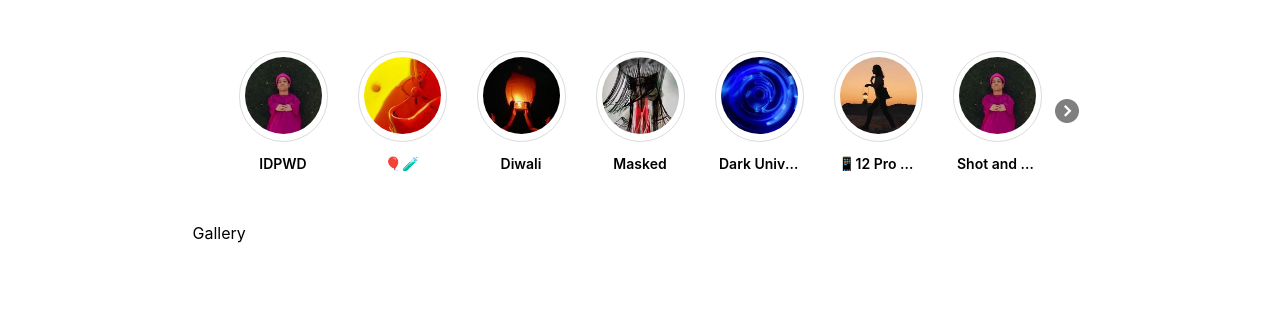
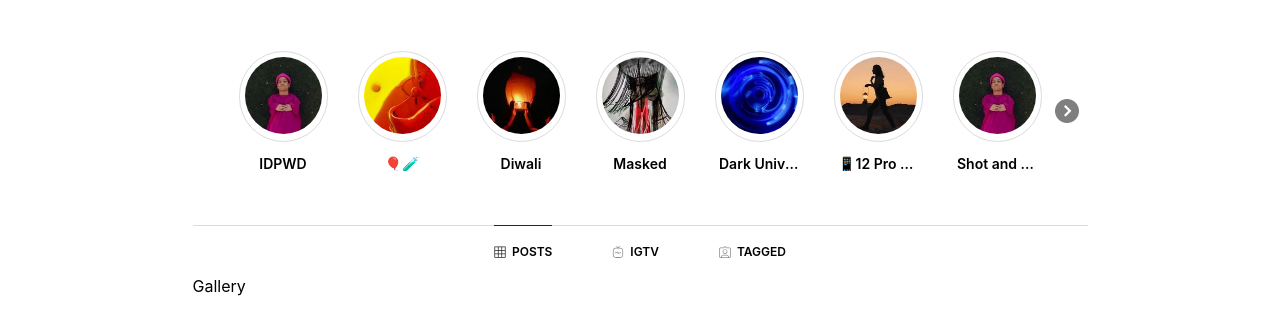
Before and after one commit to harbor-school/instagram-profile-css, a website: page index.html in a window 1280 px wide. Shown: the part 264-598 px from the top of the page. Drawn offline with Linux system fonts and the light colour scheme.

Commit message:
complete tabs

```diff
--- a/index.html
+++ b/index.html
@@ -104,6 +104,20 @@
           </button>
         </ul>
       </div>
+      <div class="tabs">
+        <div class="tab-item active" style="margin-right: 60px;">
+          <svg aria-label="Posts" class="_8-yf5 " fill="#262626" height="12" viewBox="0 0 48 48" width="12"><path clip-rule="evenodd" d="M45 1.5H3c-.8 0-1.5.7-1.5 1.5v42c0 .8.7 1.5 1.5 1.5h42c.8 0 1.5-.7 1.5-1.5V3c0-.8-.7-1.5-1.5-1.5zm-40.5 3h11v11h-11v-11zm0 14h11v11h-11v-11zm11 25h-11v-11h11v11zm14 0h-11v-11h11v11zm0-14h-11v-11h11v11zm0-14h-11v-11h11v11zm14 28h-11v-11h11v11zm0-14h-11v-11h11v11zm0-14h-11v-11h11v11z" fill-rule="evenodd"></path></svg>
+          <span>POSTS</span>
+        </div>
+        <div class="tab-item" style="margin-right: 60px;">
+          <svg aria-label="Posts" class="_8-yf5 " fill="#8e8e8e" height="12" viewBox="0 0 48 48" width="12"><path d="M41 10c-2.2-2.1-4.8-3.5-10.4-3.5h-3.3L30.5 3c.6-.6.5-1.6-.1-2.1-.6-.6-1.6-.5-2.1.1L24 5.6 19.7 1c-.6-.6-1.5-.6-2.1-.1-.6.6-.7 1.5-.1 2.1l3.2 3.5h-3.3C11.8 6.5 9.2 7.9 7 10c-2.1 2.2-3.5 4.8-3.5 10.4v13.1c0 5.7 1.4 8.3 3.5 10.5 2.2 2.1 4.8 3.5 10.4 3.5h13.1c5.7 0 8.3-1.4 10.5-3.5 2.1-2.2 3.5-4.8 3.5-10.4V20.5c0-5.7-1.4-8.3-3.5-10.5zm.5 23.6c0 5.2-1.3 7-2.6 8.3-1.4 1.3-3.2 2.6-8.4 2.6H17.4c-5.2 0-7-1.3-8.3-2.6-1.3-1.4-2.6-3.2-2.6-8.4v-13c0-5.2 1.3-7 2.6-8.3 1.4-1.3 3.2-2.6 8.4-2.6h13.1c5.2 0 7 1.3 8.3 2.6 1.3 1.4 2.6 3.2 2.6 8.4v13zM34.6 25l-9.1 2.8v-3.7c0-.5-.2-.9-.6-1.2-.4-.3-.9-.4-1.3-.2l-11.1 3.4c-.8.2-1.2 1.1-1 1.9.2.8 1.1 1.2 1.9 1l9.1-2.8v3.7c0 .5.2.9.6 1.2.3.2.6.3.9.3.1 0 .3 0 .4-.1l11.1-3.4c.8-.2 1.2-1.1 1-1.9s-1.1-1.2-1.9-1z"></path></svg>
+          <span>IGTV</span>
+        </div>
+        <div class="tab-item">
+          <svg aria-label="Tagged" class="_8-yf5 " fill="#8e8e8e" height="12" viewBox="0 0 48 48" width="12"><path d="M41.5 5.5H30.4c-.5 0-1-.2-1.4-.6l-4-4c-.6-.6-1.5-.6-2.1 0l-4 4c-.4.4-.9.6-1.4.6h-11c-3.3 0-6 2.7-6 6v30c0 3.3 2.7 6 6 6h35c3.3 0 6-2.7 6-6v-30c0-3.3-2.7-6-6-6zm-29.4 39c-.6 0-1.1-.6-1-1.2.7-3.2 3.5-5.6 6.8-5.6h12c3.4 0 6.2 2.4 6.8 5.6.1.6-.4 1.2-1 1.2H12.1zm32.4-3c0 1.7-1.3 3-3 3h-.6c-.5 0-.9-.4-1-.9-.6-5-4.8-8.9-9.9-8.9H18c-5.1 0-9.4 3.9-9.9 8.9-.1.5-.5.9-1 .9h-.6c-1.7 0-3-1.3-3-3v-30c0-1.7 1.3-3 3-3h11.1c1.3 0 2.6-.5 3.5-1.5L24 4.1 26.9 7c.9.9 2.2 1.5 3.5 1.5h11.1c1.7 0 3 1.3 3 3v30zM24 12.5c-5.3 0-9.6 4.3-9.6 9.6s4.3 9.6 9.6 9.6 9.6-4.3 9.6-9.6-4.3-9.6-9.6-9.6zm0 16.1c-3.6 0-6.6-2.9-6.6-6.6 0-3.6 2.9-6.6 6.6-6.6s6.6 2.9 6.6 6.6c0 3.6-3 6.6-6.6 6.6z"></path></svg>
+          <span>TAGGED</span>
+        </div>
+      </div>
       <div>Gallery</div>
     </main>
   </body>
--- a/style.css
+++ b/style.css
@@ -180,3 +180,24 @@ header{
   width: 24px;
   height: 24px;
 }
+
+/* Tabs */
+.tabs {
+  border-top: 1px solid rgb(219, 219, 219);
+  display: flex;
+  justify-content: center;
+}
+.tab-item {
+  display: flex;
+  align-items: center;
+  height: 52px;
+}
+.tab-item span {
+  margin-left: 6px;
+  font-size: 12px;
+  font-weight: 600;
+}
+.tab-item.active {
+  border-top: 1px solid rgb(38, 38, 38);
+  margin-top: -1px;
+ }
```
